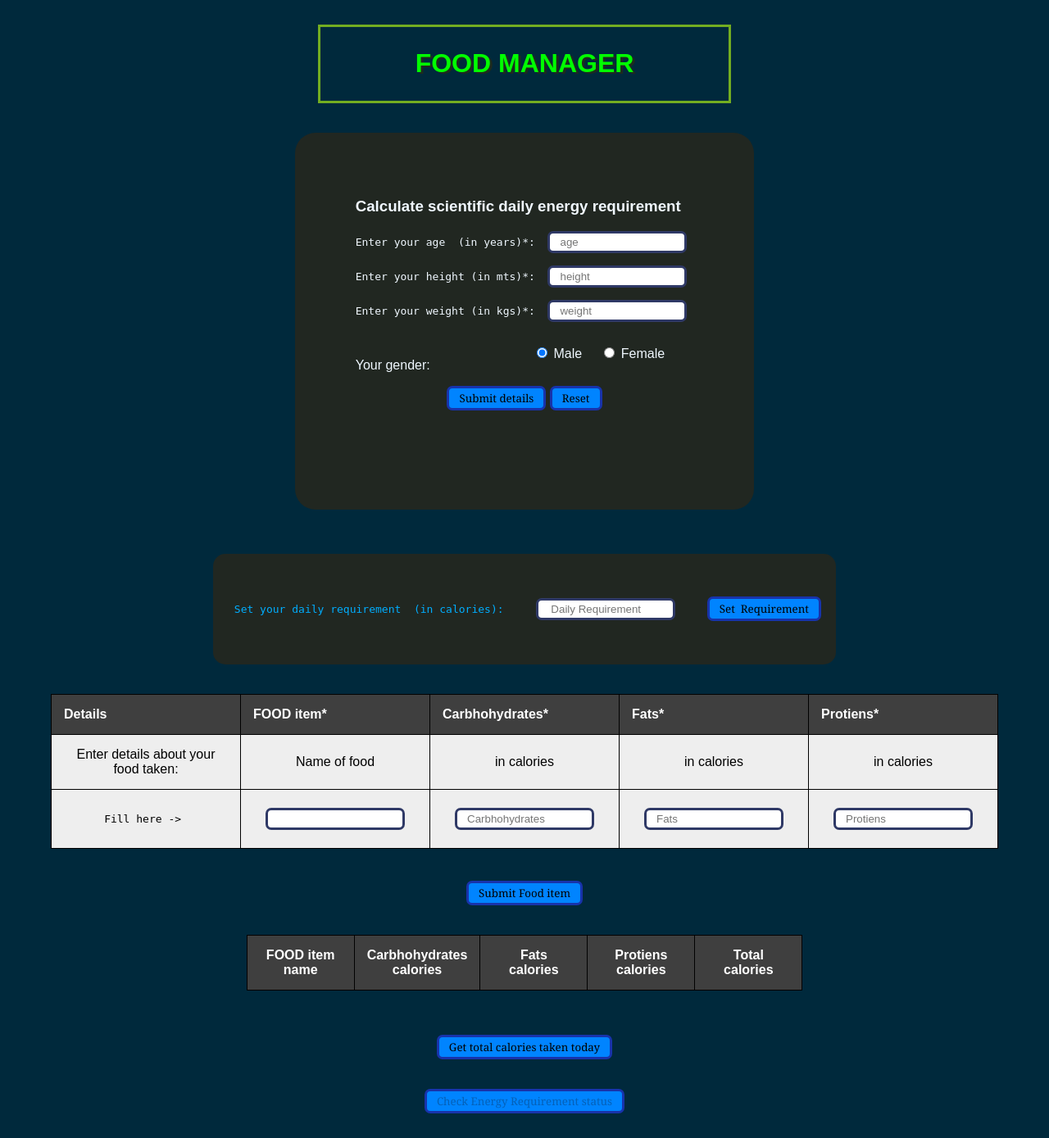
After one commit to Hank-learner/Form_Builder, a PHP site: page /task0.html in a window 1280 px wide. The commit adds this page. Shown: the whole page at 82% size. Run offline with PHP 8.4, Linux system fonts and the light colour scheme; lists and menus that the app fills with data are empty.

Commit message:
modification

```diff
--- a/task0.css
+++ b/task0.css
@@ -1,4 +1,4 @@
-body{
+body {
     color: aliceblue;
     size: 16px;
     margin: 20px;
@@ -7,7 +7,8 @@ body{
     font-family: sans-serif;
 
 }
-.center{
+
+.center {
     text-shadow: 3px 2px rgb(30, 43, 30);
     color: lime;
     text-align: center;
@@ -16,22 +17,118 @@ width: 40%;
     border: 3px solid #73AD21;
     padding: 5px;
 }
-#inputdata{
+
+input[type=number] {
+    width: 140px;
+    border-radius: 5px;
+    padding: 3px 12px;
+    border: 3px solid #2f3966;
+    -moz-outline-radius: 5px;
+    -moz-border-radius: 5px;
+    -webkit-border-radius: 7px;
+
+}
+
+input[type=text] {
+    width: 140px;
+    border-radius: 5px;
+    padding: 3px 12px;
+    border: 3px solid #2f3966;
+    -moz-outline-radius: 5px;
+    -moz-border-radius: 5px;
+    -webkit-border-radius: 7px;
+
+}
+
+#inputdata {
     overflow: auto;
     margin-left: auto;
     margin-right: auto;
     padding: 30px;
     display: grid;
-    height: 300px;
+    height: 400px;
     width: 500px;
-    background-color: rgba(93, 49, 255, 0.281);
+    background-color: rgb(33, 39, 33);
     border-radius: 25px;
     align-content: center;
     justify-content: center;
 
 }
-.displayflex{
-   display:flex;
+
+.displayflex {
+    display: flex;
+}
+
+#reqinp {
+    overflow: auto;
+    margin-left: auto;
+    margin-right: auto;
+    padding: 30px;
+    background-color: rgb(33, 39, 33);
+    color: #00aeff;
+    border-radius: 15px;
+    justify-content: center;
+    align-content: center;
+    display: grid;
+    height: 75px;
+    width: 700px;
+    text-align: center;
+
+}
+
+button {
+    background-color: #0084ff;
+    border-radius: 5px;
+    -moz-border-radius: 5px;
+    -webkit-border-radius: 7px;
+    font-family: Georgia, 'Times New Roman', Times, serif;
+    cursor: pointer;
+    padding: 3px 12px;
+    border: 3px solid #1833ab;
+
+}
+
+button:hover {
+    background-color: #9da0df80;
+}
+
+input[type=button] {
+    background-color: #0084ff;
+    border-radius: 5px;
+    -moz-border-radius: 5px;
+    -webkit-border-radius: 7px;
+    font-family: Georgia,
+        'Times New Roman',
+        Times,
+        serif;
+    cursor: pointer;
+    padding: 3px 12px;
+    border: 3px solid #1833ab;
+
+
+}
+
+#submitdiff:hover {
+    background-color: #9da0df80;
+}
+
+input[type=submit] {
+    background-color: #0084ff;
+    border-radius: 5px;
+    -moz-border-radius: 5px;
+    -webkit-border-radius: 7px;
+    font-family: Georgia,
+        'Times New Roman',
+        Times,
+        serif;
+    cursor: pointer;
+    padding: 3px 12px;
+    border: 3px solid #1833ab;
+
+}
+
+input[type=submit]:hover {
+    background-color: #9da0df80;
 }
 
 
@@ -45,16 +142,23 @@ padding: 5px;
 
 
 
-  table{
+#requirement {
+    color: #fff;
+}
+
+table {
     margin-left: auto;
     margin-right: auto;
+    border-radius: 50px;
 
 }
+
 table,
 th,
 td {
     color: black;
     border: 1px solid black;
+
 
     border-collapse: collapse;
 }
@@ -70,16 +174,16 @@ padding: 5px;
 
 td {
     color: black;
-       width: 100px;
+    width: 200px;
     padding: 15px;
-       text-align: left
+    text-align: center;
 }
 
-   table#t1 tr:nth-child(even) {
+tr:nth-child(even) {
     background-color: #eee;
 }
 
-   table#t1 tr:nth-child(odd) {
+tr:nth-child(odd) {
     background-color: #fff;
 }
 
@@ -88,9 +192,16 @@ padding: 5px;
     display: block;
 
 }
-   .cen{
+
+
+.cen {
     margin-left: auto;
     margin-right: auto;
     text-align: center;
 
 }
+
+table#disptab th {
+    text-align: center;
+
+}
--- /dev/null
+++ b/task0.html
@@ -0,0 +1,138 @@
+<!DOCTYPE html>
+<html>
+
+<head>
+    <meta charset="utf-8" name="viewport" content="width=device-width,initial-scale=1.0">
+
+    <title>
+        Food chart
+    </title>
+    <link rel="icon" type="image/png"
+        href="https://spoonthumbs.com/wp-content/uploads/2017/05/cropped-spoonthumbs_favicon_color.png" />
+
+    <link rel="stylesheet" href="task0.css">
+
+</head>
+
+<body>
+    <div class="center">
+        <h1>FOOD MANAGER</h1>
+    </div>
+    <br><br>
+
+    <div id="inputdata">
+        <form id="inputinitials">
+            <h3>Calculate scientific daily energy requirement</h3>
+            <pre>
+Enter your age  (in years)*:  <input type="number" required="true" min="0" max="100"  placeholder="age"
+    step="1.00" id="num1"><br>
+Enter your height (in mts)*:  <input type="number" required="true" min="0" max="300"  placeholder="height"
+    step="0.01" id="num2"> <br>
+Enter your weight (in kgs)*:  <input type="number" required="true" min="0" max="500"  placeholder="weight"
+    step="0.10" id="num3">
+                </pre>
+
+            <div class="displayflex">
+                <p>Your gender:</p>
+                <pre>
+                </pre> <br> <br>
+                <div>
+                    <input type="radio" id="male" name="gender" value="male" checked>
+                    <label for="male">Male</label>
+                </div>&nbsp &nbsp &nbsp
+
+                <div>
+                    <input type="radio" id="female" name="gender" value="female">
+                    <label for="female">Female</label>
+                </div>
+            </div>
+            <div class="cen">
+
+                <input type="submit" value="Submit details" id="userdetails" onclick="calculateTE(); return false">
+                <input type="button" value="Reset" id="reset" onclick="rese()">
+
+            </div>
+            <br>
+
+        </form>
+        <h4 id="te"></h4>
+
+    </div>
+    <br><br><br>
+
+    <div id="reqinp">
+        <pre> Set your daily requirement  (in calories):     <input type="number" min="0" max="10000" placeholder=" Daily Requirement" step="1" id="require">     <button onclick="getreq()" id="getreq">Set  Requirement</button></pre>
+        <div id="requirement"></div>
+
+
+    </div>
+
+
+    <br>
+    <br>
+
+
+    <table id="t1">
+        <tr>
+            <th>Details</th>
+            <th>FOOD item*</th>
+            <th>Carbhohydrates*</th>
+            <th>Fats*</th>
+            <th>Protiens*</th>
+        </tr>
+        <tr>
+            <td>Enter details about your food taken:</td>
+            <td>Name of food</td>
+            <td>in calories</td>
+            <td>in calories</td>
+            <td>in calories</td>
+        </tr>
+        <form>
+            <tr>
+                <td><pre>Fill here -> </pre></td>
+                <td><input type="text" required maxlength="30" id="fooditem"></td>
+                <td><input type="number" required="true" min="0" max="10000" placeholder="Carbhohydrates" step="1"
+                        id="carb"></td>
+                <td><input type="number" required="true" min="0" max="10000" placeholder="Fats" step="1" id="fats"></td>
+                <td><input type="number" required="true" min="0" max="10000" placeholder="Protiens" step="1" id="prot">
+                </td>
+            </tr>
+    </table>
+
+    <br>
+    <div class="cen">
+        <h4 id="le"></h4>
+        <input type="button" id="submitdiff" onclick="alertSubmit()" value="Submit Food item"><br>
+    </div>
+    <br>
+    <br>
+
+    </form>
+    <table id="disptab">
+        <thead>
+            <tr>
+                <th>FOOD item<br>name</th>
+                <th>Carbhohydrates<br>calories</th>
+                <th>Fats<br>calories</th>
+                <th>Protiens<br>calories</th>
+                <th>Total calories</th>
+            </tr>
+        </thead>
+        <tbody>
+
+        </tbody>
+
+    </table>
+    <br>
+    <br>
+
+    <div class="cen">
+        <div id="lef"></div><br>
+        <button id="totalcalories" onclick="show()">Get total calories taken today</button><br>
+        <div id="rea"></div><br>
+        <button id="chkreq" onclick="sho()" title="enter requirement in the above feild and try"  disabled>Check Energy Requirement status</button>
+    </div>
+    <script src="task0.js"></script>
+</body>
+
+</html>
```
Also changed, not shown: index.html (deleted, +0 -97 lines), task0.js (+268 -43 lines). Lines whose indentation alone changed are shown as unchanged.
